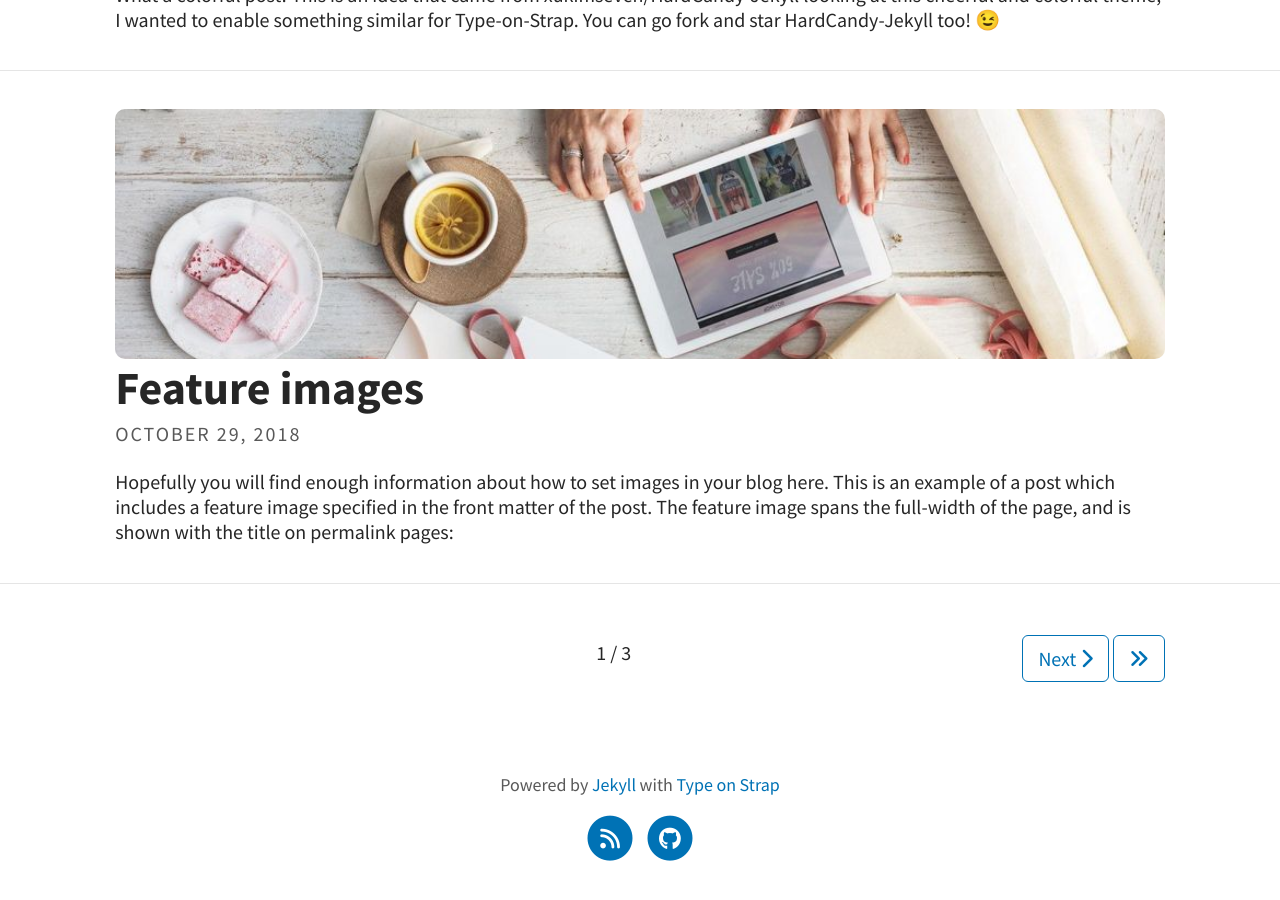
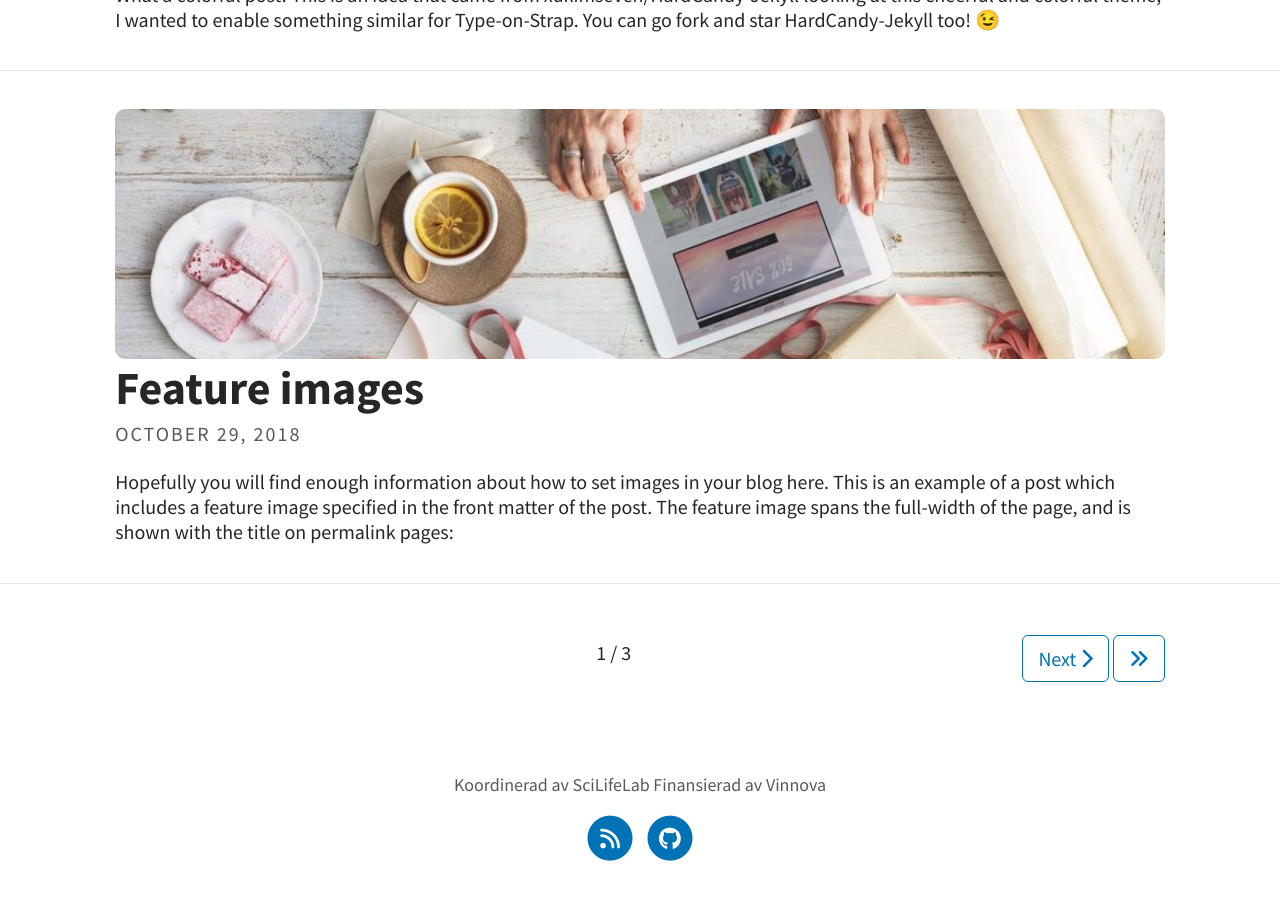
Before and after one commit to ScilifelabDataCentre/DIGIfor1Health_web, a Jekyll site: the page built from index.html, in a window 1280 px wide and 900 px high, scrolled down 1544 px. Built offline with Jekyll 4.4.1, drawn with Linux system fonts in a browser that asks for light colours; a script that is not in the unit is left out; the list of posts is cut into pages by our own code.

Commit message:
Update _config.yml

```diff
--- a/_config.yml
+++ b/_config.yml
@@ -13,7 +13,7 @@ header_text: Välkommen till DIGIfor1Health SE          # Change Blog header tex
 header_feature_image: assets/img/header/human_D.jpeg
 header_feature_image_responsive: true
 footer_text: >
-  Powered by <a href="https://jekyllrb.com/">Jekyll</a> with <a href="https://github.com/sylhare/Type-on-Strap">Type on Strap</a>
+  Koordinerad av SciLifeLab     Finansierad av Vinnova
 
 # Blog
 excerpt: true                                           # Or "truncate" (first 250 characters), "false" to disable
```
